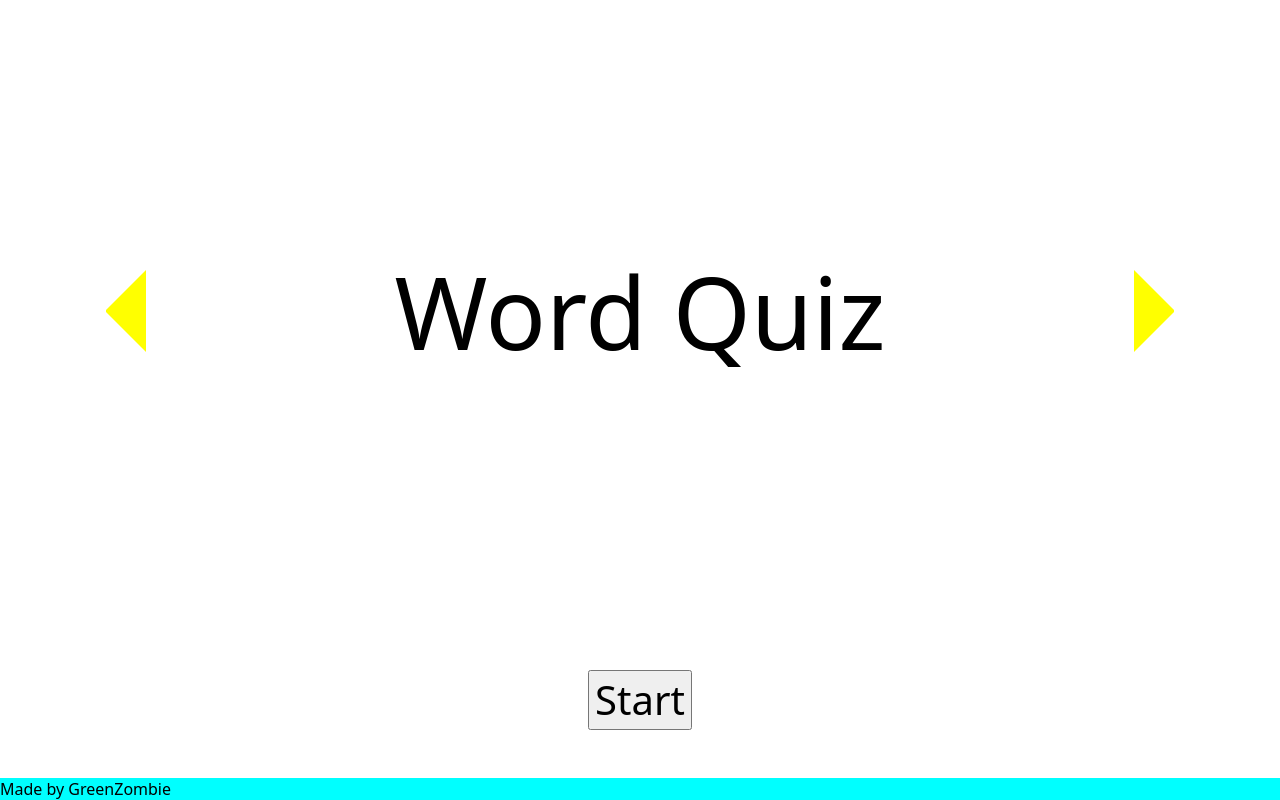
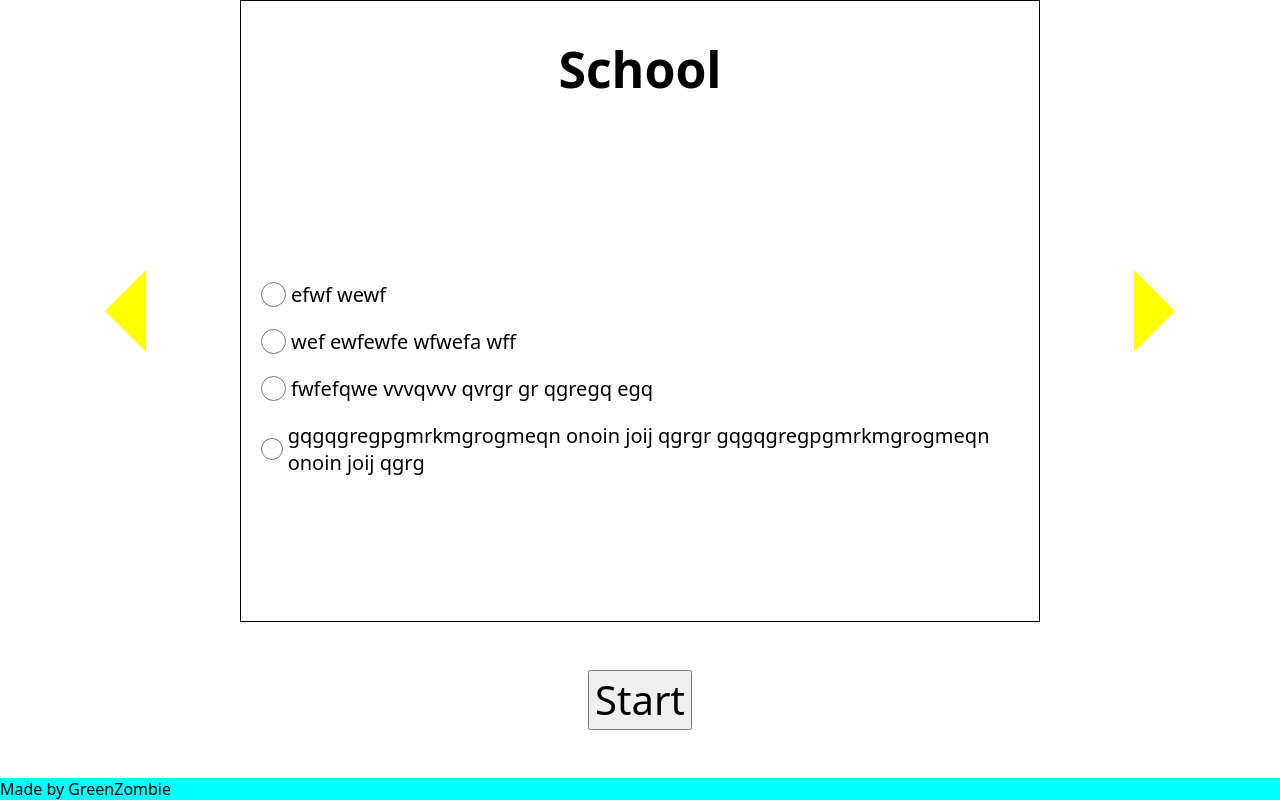
Before and after one commit to greenzombie123/WordQuiz, a website built with webpack: page src/index.html in a window 1280 px wide. Built offline with nearby package versions, Linux system fonts and the light colour scheme.

Commit message:
Create problem section

```diff
--- a/src/assets/main.css
+++ b/src/assets/main.css
@@ -40,7 +40,40 @@ body {
         }
 
         .problemSection {
-          background-color: blue;
+          display: flex;
+          flex-flow: column nowrap;
+          align-items: center;
+
+          h1 {
+            text-align: center;
+            font-size: 50px;
+          }
+
+          .buttonsContainer {
+            display: flex;
+            flex-direction: column;
+            justify-content: center;
+            gap: 20px;
+            height: 100%;
+            padding: 0;
+            margin: 0;
+            padding: 20px;
+
+            li {
+              display: flex;
+              gap:5px;
+              list-style: none;
+
+              input[type="radio"] {
+                width: 25px;
+              }
+
+              label {
+                font-size: 20px;
+              }
+            }
+          }
+
           border: 1px black solid;
         }
 
--- a/src/index.html
+++ b/src/index.html
@@ -9,8 +9,28 @@
     <main>
       <div class="sectionContainer">
         <div class="sections">
-          <div class="mainSection">Word Quiz</div>
-          <div class="problemSection"></div>
+          <!-- <div class="mainSection">Word Quiz</div> -->
+          <div class="problemSection">
+            <h1>School</h1>
+            <ul class="buttonsContainer">
+              <li>
+                <input type="radio" name="answer" id="firstAnswer" value=""/>
+                <label for="firstAnswer">efwf wewf</label>
+              </li>
+              <li>
+                <input type="radio" name="answer" id="secondAnswer" />
+                <label for="secondAnswer">wef ewfewfe wfwefa wff</label>
+              </li>
+              <li>
+                <input type="radio" name="answer" id="thirdAnswer" />
+                <label for="thirdAnswer">fwfefqwe vvvqvvv qvrgr gr qgregq egq</label>
+              </li>
+              <li>
+                <input type="radio" name="answer" id="fourthAnswer" />
+                <label for="fourthAnswer">gqgqgregpgmrkmgrogmeqn onoin joij qgrgr gqgqgregpgmrkmgrogmeqn onoin joij qgrg</label>
+              </li>
+            </ul>
+          </div>
           <div class="problemSection"></div>
           <div class="problemSection"></div>
           <div class="problemSection"></div>
```
Also changed, not shown: dist/index.html, dist/main.js.
